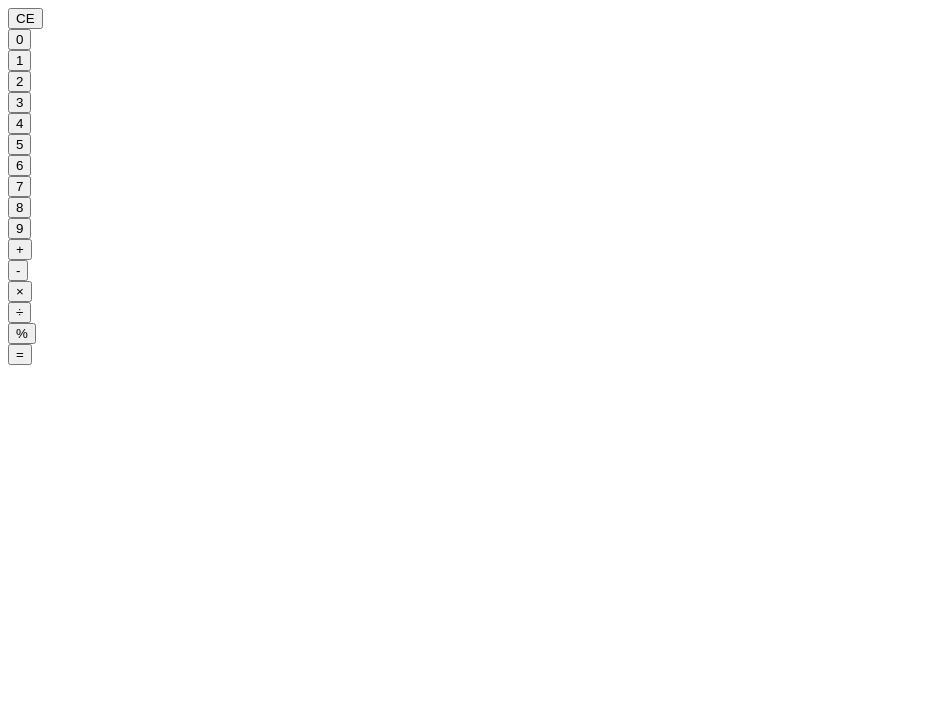
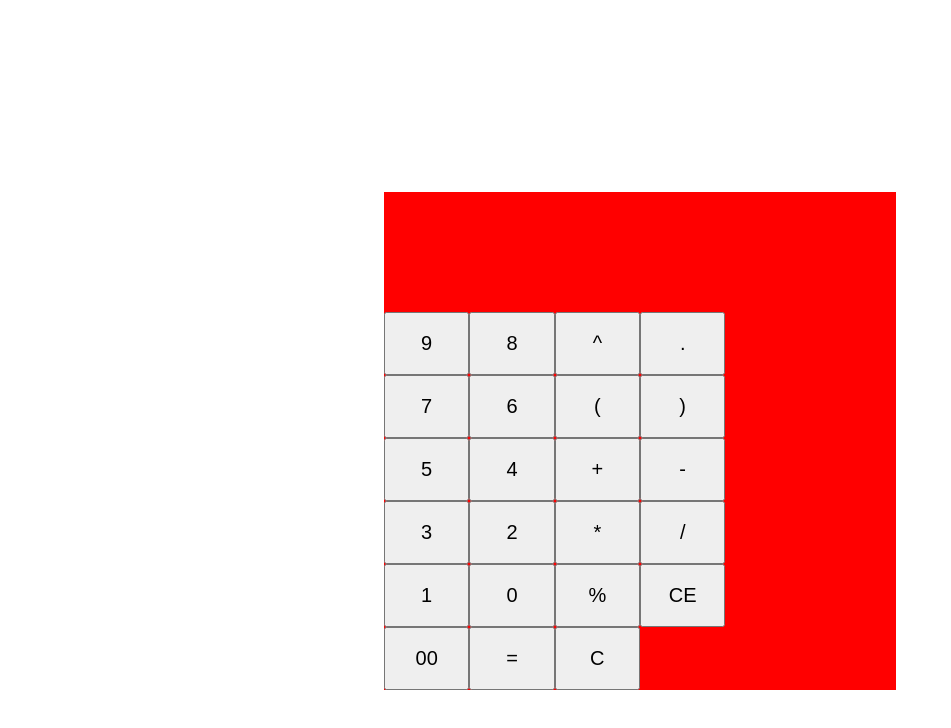
Before and after one commit to mvare007/calculator, a React (Create React App) app: page / in a window 1280 px wide. Shown: the top 728 px of the page, without its empty margins (0-951 px from the left). Built offline with nearby package versions, Linux system fonts and the light colour scheme.

Commit message:
Working calculator

```diff
--- a/package.json
+++ b/package.json
@@ -6,6 +6,8 @@
     "@testing-library/jest-dom": "^4.2.4",
     "@testing-library/react": "^9.3.2",
     "@testing-library/user-event": "^7.1.2",
+    "mathjs": "^7.2.0",
+    "node-sass": "^4.14.1",
     "react": "^16.13.1",
     "react-dom": "^16.13.1",
     "react-scripts": "3.4.3"
--- a/src/components/button.jsx
+++ b/src/components/button.jsx
@@ -1,11 +1,7 @@
 import React from 'react';
 
-const button = ({text, className, onClick}) => {
-  return(
-    <div>
-      <button className={className} onClick={onClick}>{text}</button>
-    </div>
-  )
+const Button = ({ text, className, onClick }) => {
+  return <button className={className} onClick={onClick}>{text}</button>
 }
 
-export default button;
+export default Button;
--- a/src/components/calculator.jsx
+++ b/src/components/calculator.jsx
@@ -1,60 +1,42 @@
 import React, { useState } from 'react';
 import Keypad from './keypad';
 import Display from './display';
-import runCalculator from './logic';
+import * as math from "mathjs";
+import './calculator.scss';
 
 const Calculator = () => {
 
-  const [ firstOperand, setFirstOperand ] = useState(null);
-  const [ secondOperand, setSecondOperand ] = useState(null);
-  const [ operator, setOperator ] = useState(null);
-  const [ lastPressedKey, setLastPressedKey ] = useState(null);
-  const [ total, calculate ] = useState(null);
+  const [ operands, setOperands ] = useState([]);
+  const [ total, setTotal ] = useState(null);
 
   const selectOperand = (e) => {
-    const number = e.target.innerHTML;
-    const newNumber = e.target.innerHTML;
-    if (firstOperand === null) {
-      setFirstOperand(number)
-    } if (firstOperand !== null && operator === null) {
-      setFirstOperand(number => number + newNumber)
-    } if (secondOperand === null && operator !== null) {
-      setSecondOperand(number)
-    } if (total === false && secondOperand !== null) {
-      setSecondOperand(number => number + newNumber)
-    }
-    setLastPressedKey(number);
+    const buttonText = e.target.innerHTML;
+    operands.length === 0 ? setOperands([buttonText]) : setOperands(operands => [...operands, buttonText]);
   }
 
-  const selectOperator = (e) => {
-    const operatorSign = (e.target.innerHTML);
-    if (firstOperand !== null) {setOperator(operatorSign)}
-    setLastPressedKey(operatorSign);
-  }
-
-  const result = () => {
-    calculate(runCalculator(parseFloat(firstOperand), parseFloat(secondOperand), operator));
+  const calculate = () => {
+    setTotal(math.evaluate(operands.join("")));
   }
 
   const clear = () => {
-    setFirstOperand(null);
-    setSecondOperand(null);
-    setOperator(null);
-    calculate(false);
+    setOperands(operands.filter((e) => e !== operands[operands.length - 1]));
+  }
+
+  const allClear = () => {
+    setOperands([]);
+    setTotal(null);
   }
 
   return (
-    <div>
+    <div className="calculator">
       <Display
-        firstOperand={firstOperand || null}
-        secondOperand={secondOperand || null}
-        operator={operator || null}
+        operands={operands || null}
         total={total}/>
       <Keypad
         clear={clear}
+        allClear={allClear}
         selectOperand={selectOperand}
-        selectOperator={selectOperator}
-        result={result}/>
+        getResult={calculate}/>
     </div>
   );
 }
--- /dev/null
+++ b/src/components/calculator.scss
@@ -0,0 +1,34 @@
+.calculator {
+  width: 40vw;
+  background-color: red;
+  margin: 12rem auto;
+}
+
+.button {
+  padding: 18px;
+  font-size: 20px;
+  cursor: pointer;
+}
+
+.keypad {
+  text-align: center;
+  margin: 0 auto;
+  display: grid;
+  grid-template-columns: 1fr 1fr 1fr;
+}
+
+.numbers {
+  display: grid;
+  grid-template-columns: 1fr 1fr;
+}
+
+.operators {
+  display: grid;
+  grid-template-columns: 1fr 1fr;
+}
+
+.display {
+  font-size: 50px;
+  text-align: center;
+  padding: 60px;
+}
--- a/src/components/display.jsx
+++ b/src/components/display.jsx
@@ -1,7 +1,8 @@
 import React from 'react';
+import "./calculator.scss";
 
-const Display = ({ firstOperand, secondOperand, operator, total }) => {
-  return <div>{ total ? total : <>{firstOperand}{operator}{secondOperand}</>}</div>
+const Display = ({ operands, total }) => {
+  return <div className="display">{ total ? <>{operands} = {total}</> : operands}</div>
 }
 
 export default Display;
--- a/src/components/keypad.jsx
+++ b/src/components/keypad.jsx
@@ -1,31 +1,38 @@
 import React from 'react';
 import Button from './button';
+import "./calculator.scss";
 
-const Keypad = ({ clear, selectOperand, selectOperator, result}) => {
+const Keypad = ({ clear, allClear, selectOperand, getResult }) => {
   return (
-      <div>
-        <div className="numbers">
-          <Button className="clear" onClick={clear} text="CE" />
-          <Button className="number" onClick={selectOperand} text="0" />
-          <Button className="number" onClick={selectOperand} text="1" />
-          <Button className="number" onClick={selectOperand} text="2" />
-          <Button className="number" onClick={selectOperand} text="3" />
-          <Button className="number" onClick={selectOperand} text="4" />
-          <Button className="number" onClick={selectOperand} text="5" />
-          <Button className="number" onClick={selectOperand} text="6" />
-          <Button className="number" onClick={selectOperand} text="7" />
-          <Button className="number" onClick={selectOperand} text="8" />
-          <Button className="number" onClick={selectOperand} text="9" />
-        </div>
-        <div className="operators">
-          <Button className="operator" onClick={selectOperator} text="+" />
-          <Button className="operator" onClick={selectOperator} text="-" />
-          <Button className="operator" onClick={selectOperator} text="×" />
-          <Button className="operator" onClick={selectOperator} text="÷" />
-          <Button className="operator" onClick={selectOperator} text="%" />
-          <Button className="total" onClick={result} text="=" />
-        </div>
+    <div className="keypad">
+      <div className="numbers">
+        <Button className="button" onClick={selectOperand} text="9" />
+        <Button className="button" onClick={selectOperand} text="8" />
+        <Button className="button" onClick={selectOperand} text="7" />
+        <Button className="button" onClick={selectOperand} text="6" />
+        <Button className="button" onClick={selectOperand} text="5" />
+        <Button className="button" onClick={selectOperand} text="4" />
+        <Button className="button" onClick={selectOperand} text="3" />
+        <Button className="button" onClick={selectOperand} text="2" />
+        <Button className="button" onClick={selectOperand} text="1" />
+        <Button className="button" onClick={selectOperand} text="0" />
+        <Button className="button" onClick={selectOperand} text="00" />
+        <Button className="button" onClick={getResult} text="=" />
       </div>
+      <div className="operators">
+        <Button className="button" onClick={selectOperand} text="^" />
+        <Button className="button" onClick={selectOperand} text="." />
+        <Button className="button" onClick={selectOperand} text="(" />
+        <Button className="button" onClick={selectOperand} text=")" />
+        <Button className="button" onClick={selectOperand} text="+" />
+        <Button className="button" onClick={selectOperand} text="-" />
+        <Button className="button" onClick={selectOperand} text="*" />
+        <Button className="button" onClick={selectOperand} text="/" />
+        <Button className="button" onClick={selectOperand} text="%" />
+        <Button className="button" onClick={clear} text="CE" />
+        <Button className="button" onClick={allClear} text="C" />
+      </div>
+    </div>
   );
 }
 
--- a/src/components/logic.js
+++ /dev/null
@@ -1,12 +0,0 @@
-const runCalculator = (x, y, operator) => {
-  switch (operator) {
-    case '+': return x + y;
-    case '-': return x - y;
-    case '×': return x * y;
-    case '÷': return x / y;
-    case '%': return x % y;
-    default: alert("Error");
-  }
-}
-
-export default runCalculator;
```
Also changed, not shown: 1 other file (tests, documents, lock files or other folders).
